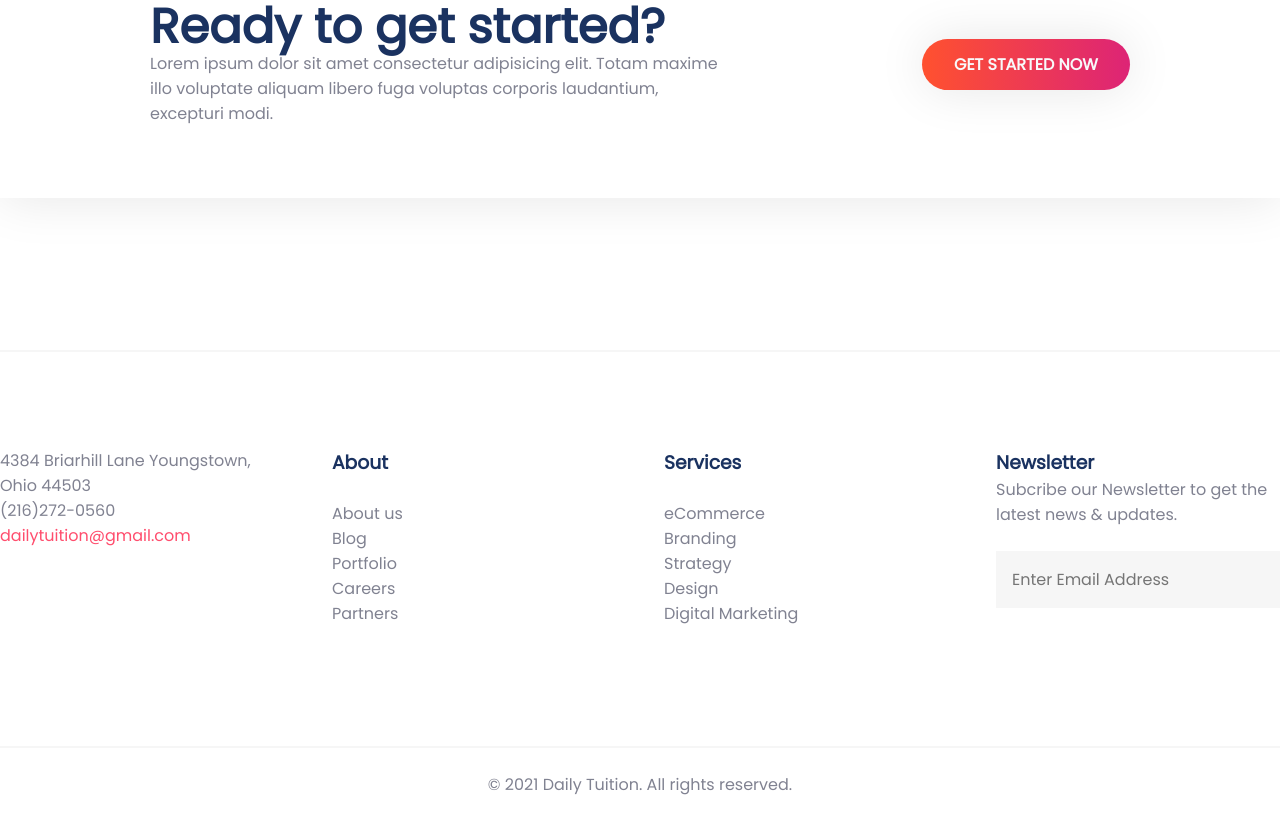
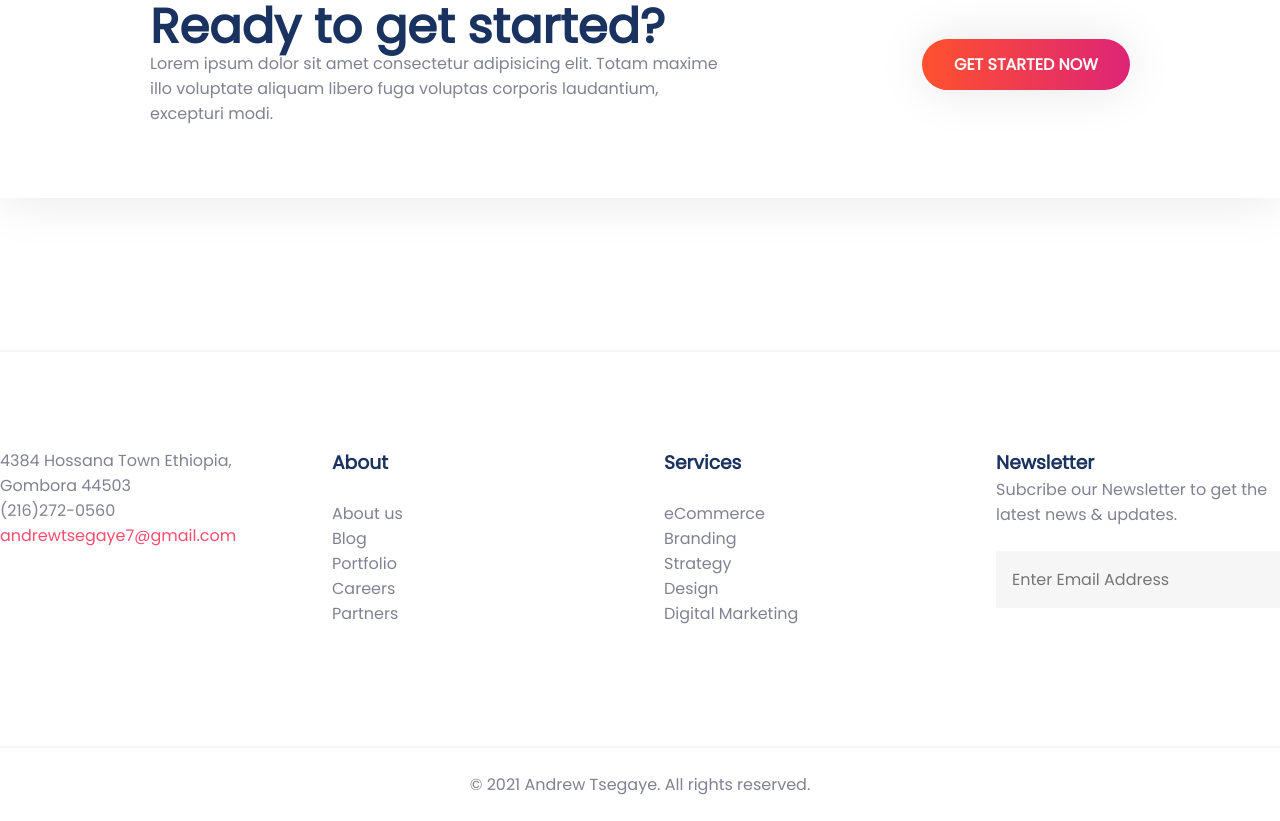
Before and after one commit to Andrew-Tsegaye/Digital_Marketing_Website, a plain HTML site: page index.html in a window 1280 px wide. Shown: the part 6521-7342 px from the top of the page. Drawn offline with nearby package versions, Linux system fonts and the light colour scheme.

Commit message:
Update index.html

```diff
--- a/index.html
+++ b/index.html
@@ -437,11 +437,11 @@
                     <div class="grid md-cols-2 lg-cols-4 font-poppins">
                         <div class="text-gray text-center md-text-left">
                            <span>
-                            4384 Briarhill Lane
-                            Youngstown, Ohio 44503
+                            4384 Hossana Town
+                            Ethiopia, Gombora 44503
                            </span>
                            <span class="d-block">(216)272-0560</span>
-                           <span class="text-red">dailytuition@gmail.com</span>
+                           <span class="text-red">andrewtsegaye7@gmail.com</span>
                         </div>
                         <div class="text-gray text-center md-text-left">
                             <h3 class="text-dark">About</h3>
@@ -478,7 +478,7 @@
 
                     <div class="copyrights font-poppins">
                         <p class="text-gray py-5 text-center">
-                            © 2021 Daily Tuition. All rights reserved.
+                            © 2021 Andrew Tsegaye. All rights reserved.
                         </p>
                     </div>
                 </section>
```
